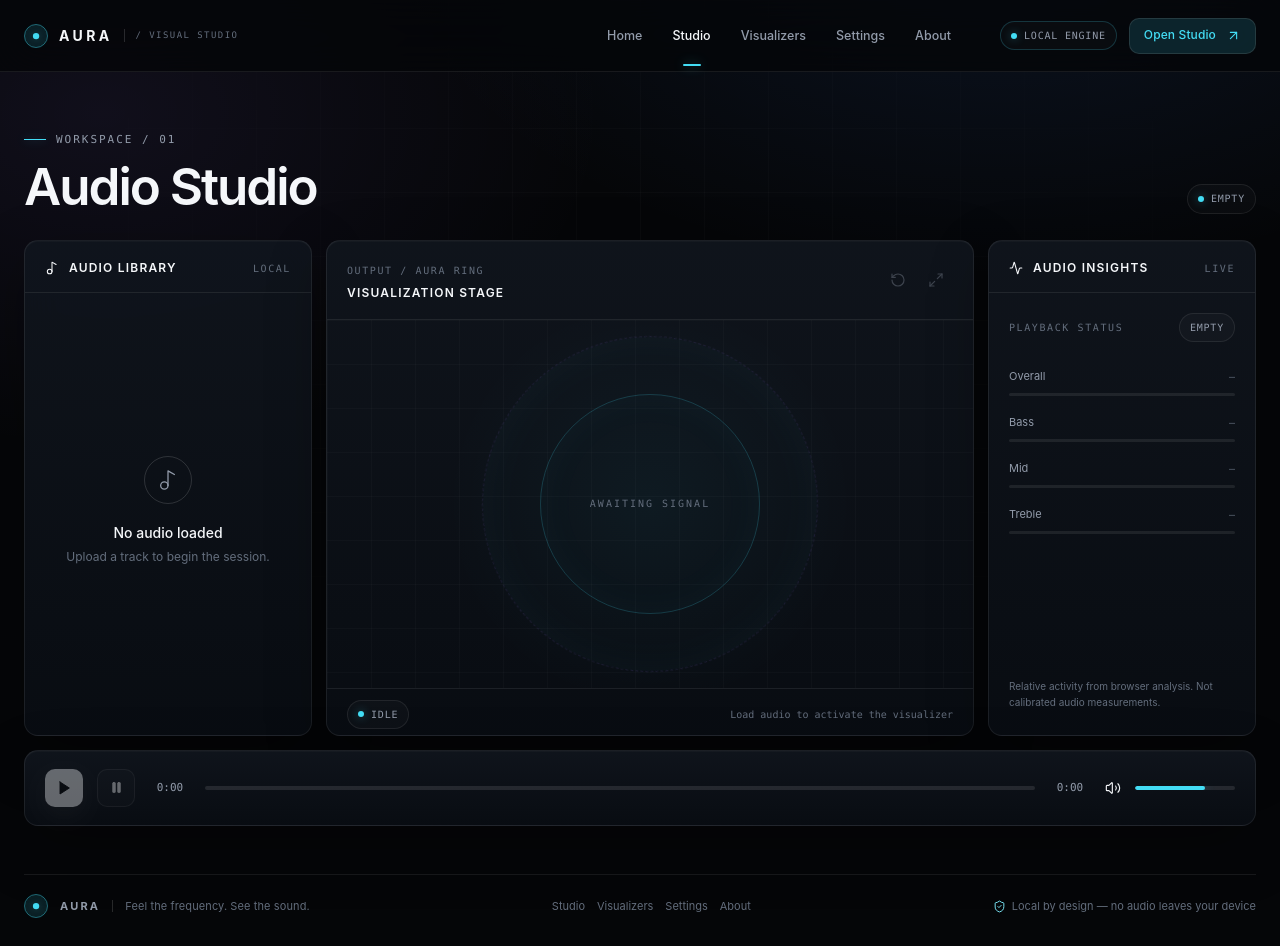
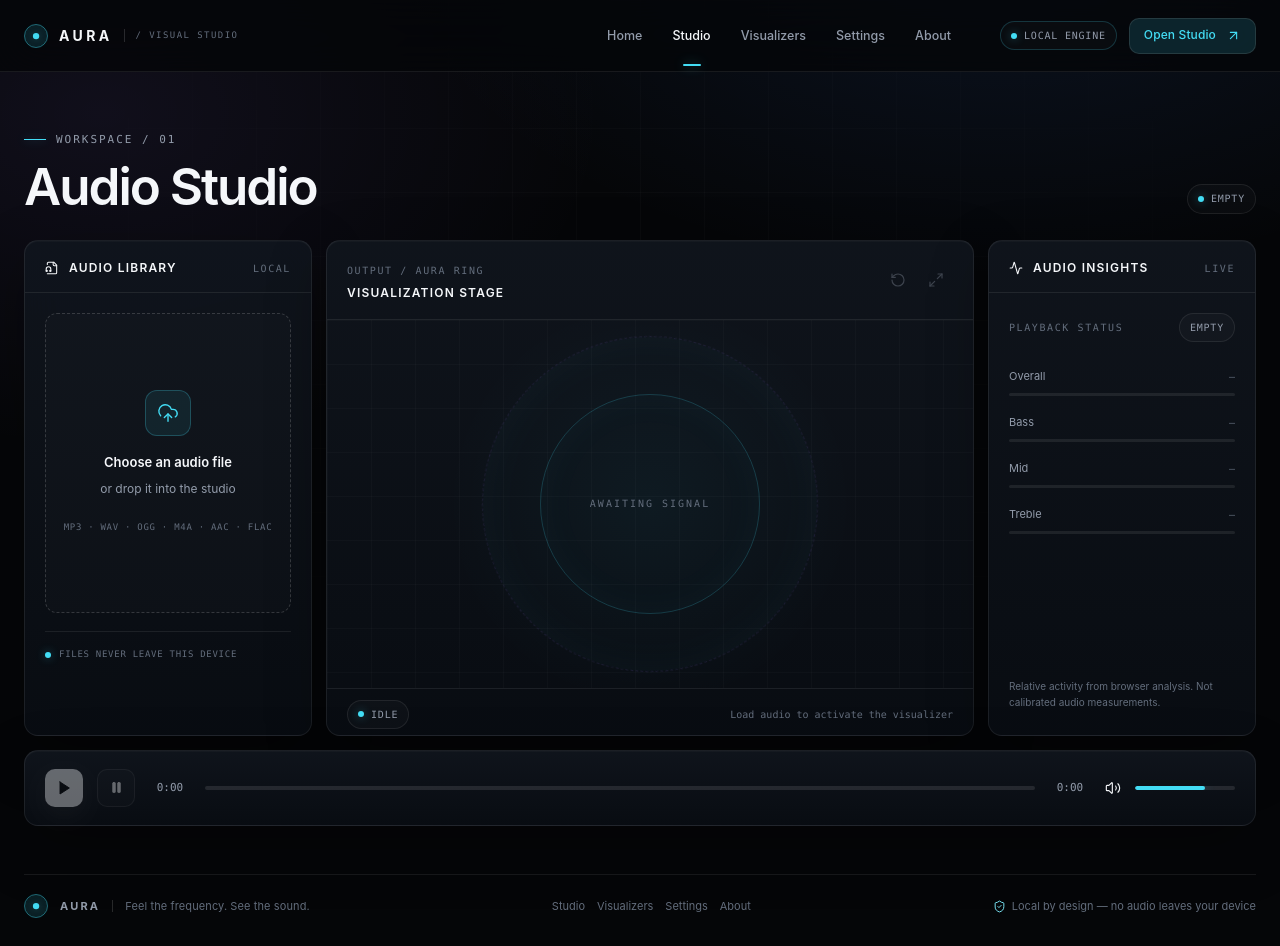
Before and after one commit to HammadZahid1/aura, a React (Vite) app: page / in a window 1280 px wide. Both pictures are taken after a click on the button "Open Studio". Built offline with nearby package versions, Linux system fonts and the light colour scheme.

Commit message:
feat: implement local audio file upload from the studio

```diff
--- a/src/components/studio/AudioLibrary.tsx
+++ b/src/components/studio/AudioLibrary.tsx
@@ -1,22 +1,62 @@
-import { Music2 } from 'lucide-react';
+import { FileAudio2, Trash2, Upload } from 'lucide-react';
+import { UploadZone } from './UploadZone';
+import { formatBytes } from '../../lib/audio/formatTime';
+import type { AudioTrack } from '../../types';
 
-export function AudioLibrary() {
+interface AudioLibraryProps {
+  track: AudioTrack | null;
+  onFile: (file: File) => void;
+  onRemove: () => void;
+}
+
+export function AudioLibrary({ track, onFile, onRemove }: AudioLibraryProps) {
   return (
     <section className="panel panel-solid studio-library" aria-labelledby="library-title">
       <div className="panel-header">
         <h2 className="panel-title" id="library-title">
-          <Music2 size={14} strokeWidth={1.8} aria-hidden="true" />
+          <FileAudio2 size={14} strokeWidth={1.8} aria-hidden="true" />
           Audio Library
         </h2>
         <span className="label">Local</span>
       </div>
       <div className="panel-body library-body">
-        <div className="library-empty">
-          <span className="library-empty-icon">
-            <Music2 size={22} strokeWidth={1.4} aria-hidden="true" />
-          </span>
-          <p>No audio loaded</p>
-          <span>Upload a track to begin the session.</span>
+        {track ? (
+          <div className="library-loaded">
+            <div className="loaded-file">
+              <span className="loaded-file-icon">
+                <FileAudio2 size={18} strokeWidth={1.6} aria-hidden="true" />
+              </span>
+              <div className="loaded-file-info">
+                <strong title={track.name}>{track.name}</strong>
+                <span className="mono">{formatBytes(track.size)}</span>
+              </div>
+            </div>
+            <div className="loaded-actions">
+              <label className="btn btn-accent replace-button">
+                <Upload size={14} strokeWidth={1.8} aria-hidden="true" />
+                Replace audio
+                <input
+                  className="visually-hidden"
+                  type="file"
+                  accept="audio/*,.mp3,.wav,.ogg,.m4a,.aac,.flac,.opus,.webm"
+                  onChange={(event) => {
+                    const file = event.target.files?.[0];
+                    if (file) onFile(file);
+                    event.target.value = '';
+                  }}
+                />
+              </label>
+              <button className="icon-button" onClick={onRemove} aria-label="Remove audio" title="Remove audio">
+                <Trash2 size={15} strokeWidth={1.7} aria-hidden="true" />
+              </button>
+            </div>
+          </div>
+        ) : (
+          <UploadZone onFile={onFile} />
+        )}
+        <div className="library-privacy">
+          <span className="chip-dot" />
+          Files never leave this device
         </div>
       </div>
     </section>
--- /dev/null
+++ b/src/components/studio/UploadZone.tsx
@@ -0,0 +1,53 @@
+import { useRef } from 'react';
+import { UploadCloud } from 'lucide-react';
+
+interface UploadZoneProps {
+  onFile: (file: File) => void;
+  disabled?: boolean;
+}
+
+const ACCEPT = 'audio/*,.mp3,.wav,.ogg,.m4a,.aac,.flac,.opus,.webm';
+
+export function UploadZone({ onFile, disabled = false }: UploadZoneProps) {
+  const inputRef = useRef<HTMLInputElement>(null);
+
+  const openPicker = () => {
+    if (!disabled) inputRef.current?.click();
+  };
+
+  return (
+    <div
+      className="upload-zone"
+      role="button"
+      tabIndex={disabled ? -1 : 0}
+      aria-label="Choose an audio file from your device"
+      aria-disabled={disabled}
+      onClick={openPicker}
+      onKeyDown={(event) => {
+        if (event.key === 'Enter' || event.key === ' ') {
+          event.preventDefault();
+          openPicker();
+        }
+      }}
+    >
+      <input
+        ref={inputRef}
+        className="visually-hidden"
+        type="file"
+        accept={ACCEPT}
+        disabled={disabled}
+        onChange={(event) => {
+          const file = event.target.files?.[0];
+          if (file) onFile(file);
+          event.target.value = '';
+        }}
+      />
+      <span className="upload-icon">
+        <UploadCloud size={22} strokeWidth={1.5} aria-hidden="true" />
+      </span>
+      <strong>Choose an audio file</strong>
+      <span className="upload-copy">or drop it into the studio</span>
+      <span className="upload-formats mono">MP3 · WAV · OGG · M4A · AAC · FLAC</span>
+    </div>
+  );
+}
--- a/src/index.css
+++ b/src/index.css
@@ -1156,6 +1156,145 @@ input[type='range']::-moz-range-thumb {
   height: calc(100% - 57px);
 }
 
+.visually-hidden {
+  position: absolute !important;
+  width: 1px !important;
+  height: 1px !important;
+  padding: 0 !important;
+  margin: -1px !important;
+  overflow: hidden !important;
+  clip: rect(0, 0, 0, 0) !important;
+  white-space: nowrap !important;
+  border: 0 !important;
+}
+
+.upload-zone {
+  display: flex;
+  flex-direction: column;
+  align-items: center;
+  justify-content: center;
+  gap: 8px;
+  min-height: 300px;
+  padding: 24px 16px;
+  border: 1px dashed rgba(255, 255, 255, 0.16);
+  border-radius: 12px;
+  background: rgba(255, 255, 255, 0.015);
+  text-align: center;
+  cursor: pointer;
+  transition: border-color 180ms var(--ease), background 180ms var(--ease), transform 180ms var(--ease);
+}
+
+.upload-zone:hover,
+.upload-zone:focus-visible {
+  border-color: color-mix(in srgb, var(--accent) 55%, transparent);
+  background: color-mix(in srgb, var(--accent) 5%, transparent);
+  transform: translateY(-1px);
+}
+
+.upload-icon {
+  display: grid;
+  place-items: center;
+  width: 46px;
+  height: 46px;
+  margin-bottom: 8px;
+  border: 1px solid color-mix(in srgb, var(--accent) 24%, transparent);
+  border-radius: 12px;
+  background: color-mix(in srgb, var(--accent) 8%, transparent);
+  color: var(--accent);
+}
+
+.upload-zone strong {
+  color: var(--text);
+  font-size: 13px;
+  font-weight: 600;
+}
+
+.upload-copy {
+  color: var(--muted);
+  font-size: 12px;
+}
+
+.upload-formats {
+  margin-top: 14px;
+  color: var(--muted-deep);
+  font-size: 9px;
+  letter-spacing: 0.08em;
+}
+
+.library-loaded {
+  display: grid;
+  gap: 16px;
+}
+
+.loaded-file {
+  display: flex;
+  align-items: center;
+  gap: 12px;
+  padding: 14px;
+  border: 1px solid var(--border);
+  border-radius: 10px;
+  background: rgba(255, 255, 255, 0.025);
+  min-width: 0;
+}
+
+.loaded-file-icon {
+  display: grid;
+  place-items: center;
+  width: 36px;
+  height: 36px;
+  flex: 0 0 auto;
+  border-radius: 8px;
+  background: color-mix(in srgb, var(--accent) 10%, transparent);
+  color: var(--accent);
+}
+
+.loaded-file-info {
+  display: grid;
+  gap: 3px;
+  min-width: 0;
+}
+
+.loaded-file-info strong {
+  overflow: hidden;
+  font-size: 12.5px;
+  font-weight: 550;
+  text-overflow: ellipsis;
+  white-space: nowrap;
+}
+
+.loaded-file-info .mono {
+  color: var(--muted-deep);
+  font-size: 10px;
+}
+
+.loaded-actions {
+  display: flex;
+  align-items: center;
+  gap: 8px;
+}
+
+.replace-button {
+  flex: 1;
+  min-height: 36px;
+  padding-inline: 12px;
+  font-size: 11px;
+  cursor: pointer;
+}
+
+.library-privacy {
+  display: flex;
+  align-items: center;
+  gap: 8px;
+  margin-top: 18px;
+  padding-top: 16px;
+  border-top: 1px solid var(--border);
+  color: var(--muted-deep);
+  font-family: var(--font-mono);
+  font-size: 9px;
+  letter-spacing: 0.08em;
+  text-transform: uppercase;
+}
+
 .library-empty {
   display: flex;
   flex-direction: column;
--- a/src/pages/Studio/Studio.tsx
+++ b/src/pages/Studio/Studio.tsx
@@ -1,15 +1,34 @@
-import { useMemo, useState } from 'react';
+import { useEffect, useMemo, useRef, useState } from 'react';
 import { AudioLibrary } from '../../components/studio/AudioLibrary';
 import { VisualizerStage } from '../../components/studio/VisualizerStage';
 import { AudioInsights } from '../../components/insights/AudioInsights';
 import { PlayerBar } from '../../components/player/PlayerBar';
 import { DEFAULT_CONFIG } from '../../data/visualizers';
-import type { PlaybackStatus, VisualizerConfig } from '../../types';
+import type { AudioTrack, PlaybackStatus, VisualizerConfig } from '../../types';
 
 export default function Studio() {
   const [config] = useState<VisualizerConfig>(DEFAULT_CONFIG);
   const [status] = useState<PlaybackStatus>('empty');
+  const [track, setTrack] = useState<AudioTrack | null>(null);
+  const objectUrlRef = useRef<string | null>(null);
   const statusLabel = useMemo(() => status.toUpperCase(), [status]);
+
+  useEffect(() => () => {
+    if (objectUrlRef.current) URL.revokeObjectURL(objectUrlRef.current);
+  }, []);
+
+  const handleFile = (file: File) => {
+    if (objectUrlRef.current) URL.revokeObjectURL(objectUrlRef.current);
+    const url = URL.createObjectURL(file);
+    objectUrlRef.current = url;
+    setTrack({ name: file.name, size: file.size, type: file.type, duration: 0, url });
+  };
+
+  const handleRemove = () => {
+    if (objectUrlRef.current) URL.revokeObjectURL(objectUrlRef.current);
+    objectUrlRef.current = null;
+    setTrack(null);
+  };
 
   return (
     <div className="page studio-page container">
@@ -25,7 +44,7 @@ export default function Studio() {
       </div>
 
       <div className="studio-grid">
-        <AudioLibrary />
+        <AudioLibrary track={track} onFile={handleFile} onRemove={handleRemove} />
         <VisualizerStage config={config} />
         <AudioInsights />
         <PlayerBar />
```
